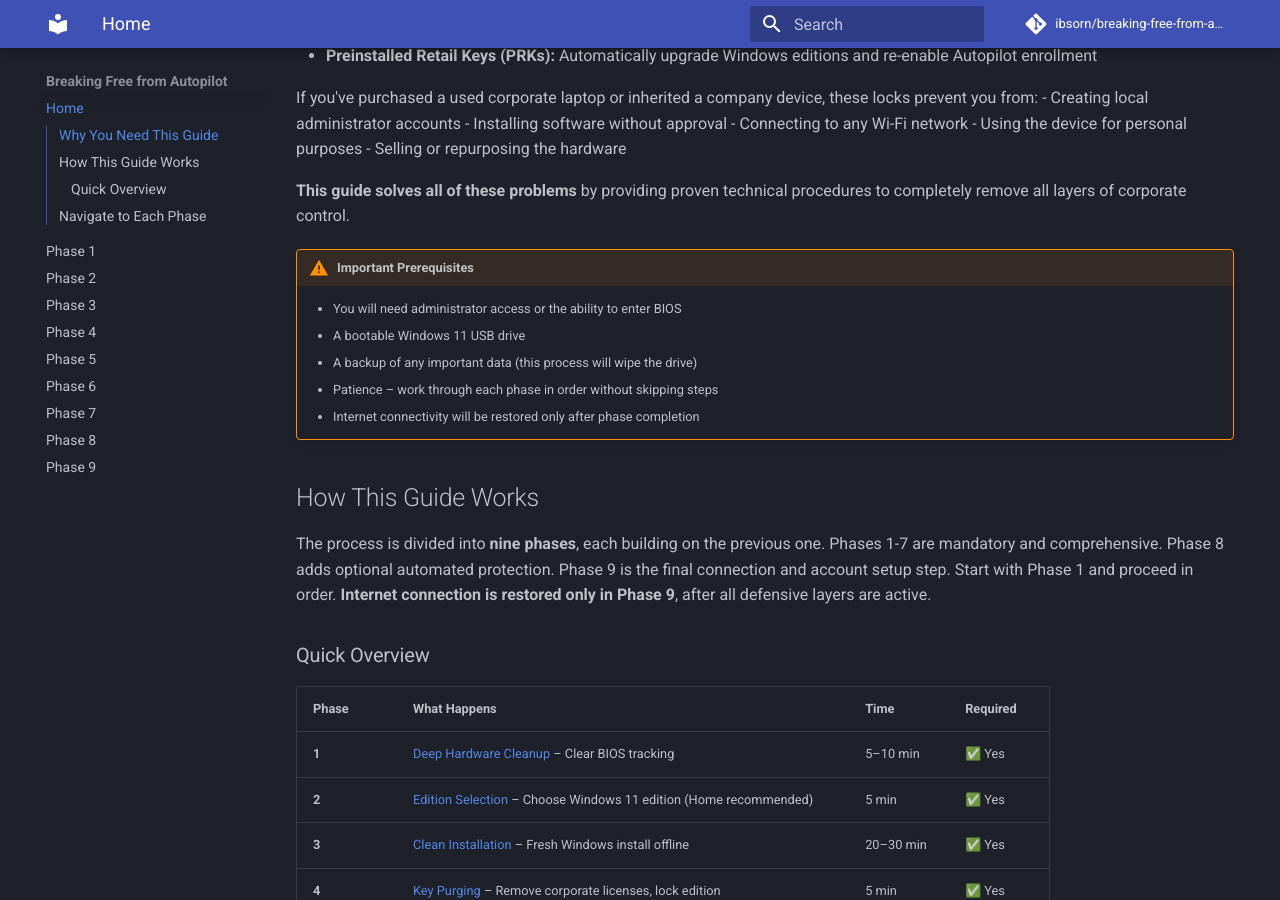
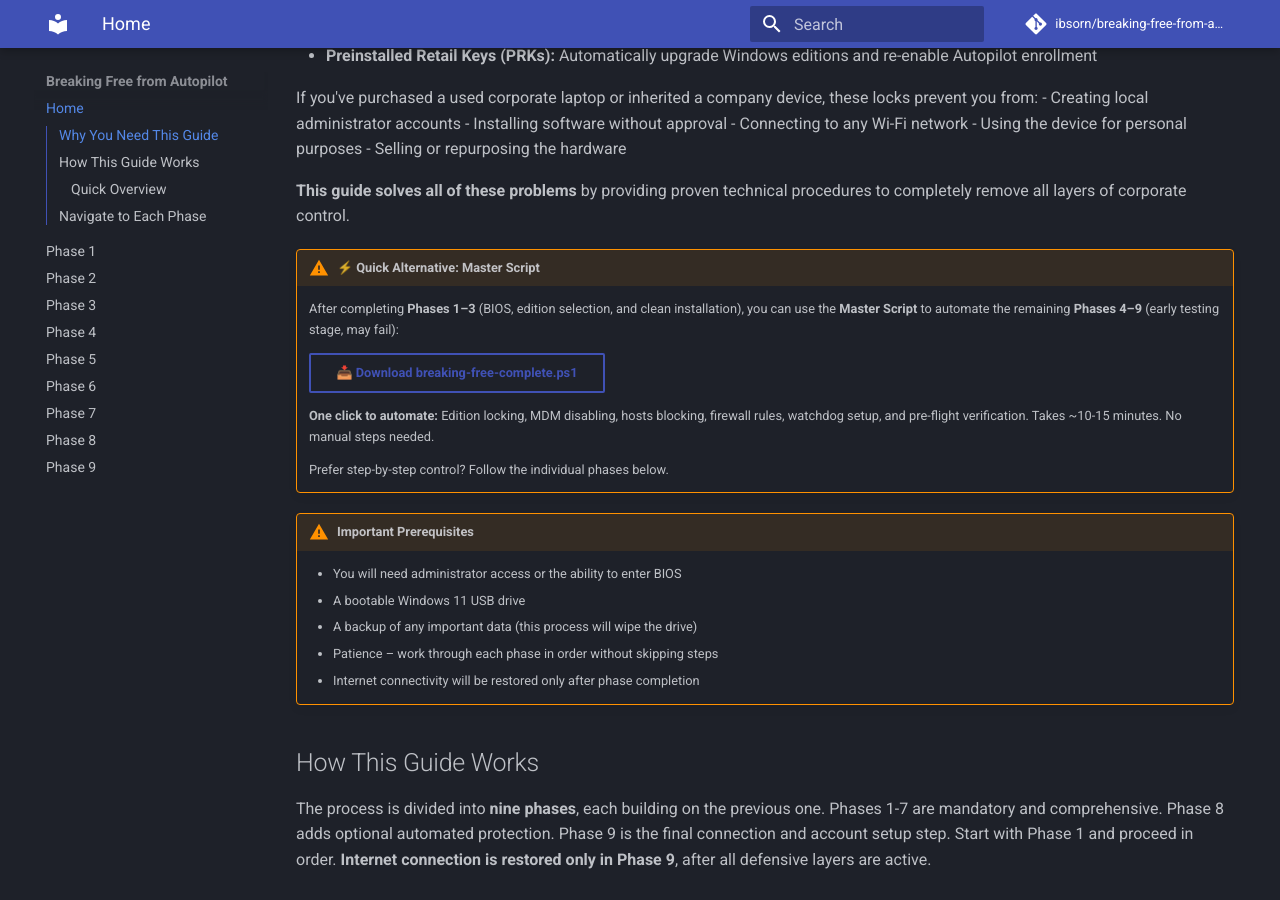
Before and after one commit to ibsorn/A-complete-guide-about-blocking-Autopilot-MDM-Azure, an MkDocs documentation site: the page built from docs/index.md, in a window 1280 px wide and 900 px high, scrolled down 488 px. Built offline with MkDocs 1.6.1 and Material for MkDocs 9.7.7, drawn with Linux system fonts in a browser that asks for light colours; comment, search, counter and statistics services are not loaded.

Commit message:
master script

```diff
--- a/docs/index.md
+++ b/docs/index.md
@@ -24,6 +24,15 @@
 - Selling or repurposing the hardware
 
 **This guide solves all of these problems** by providing proven technical procedures to completely remove all layers of corporate control.
+
+!!! warning "⚡ Quick Alternative: Master Script"
+    After completing **Phases 1–3** (BIOS, edition selection, and clean installation), you can use the **Master Script** to automate the remaining **Phases 4–9** (early testing stage, may fail):
+
+    [📥 Download breaking-free-complete.ps1](assets/downloads/breaking-free-complete.ps1){: .md-button }
+
+    **One click to automate:** Edition locking, MDM disabling, hosts blocking, firewall rules, watchdog setup, and pre-flight verification. Takes ~10-15 minutes. No manual steps needed.
+
+    Prefer step-by-step control? Follow the individual phases below.
 
 !!! warning "Important Prerequisites"
     - You will need administrator access or the ability to enter BIOS
```
Also changed, not shown: README.md (+10 -0 lines), docs/phase4.md (+19 -0 lines), 1 other file.
